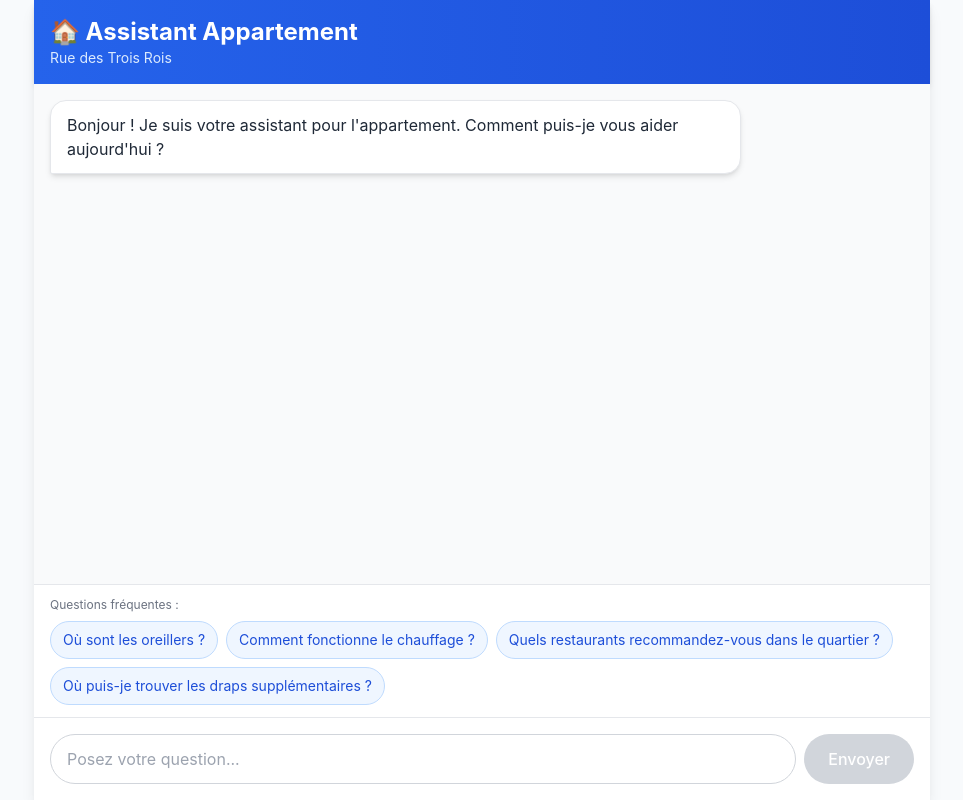
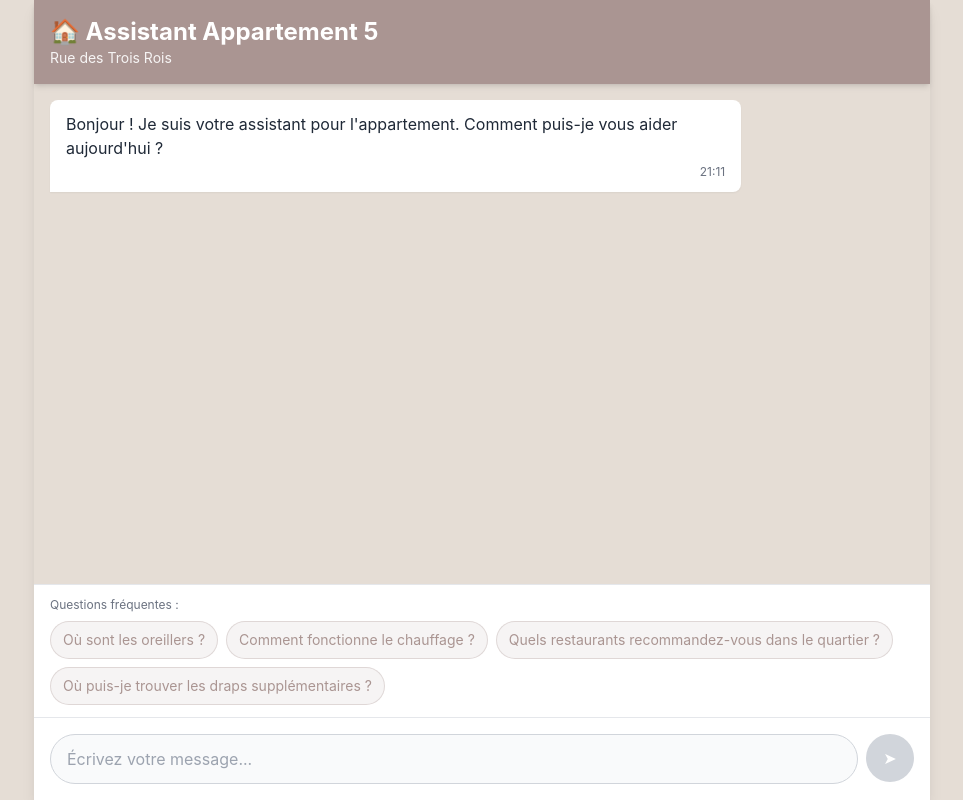
Before and after one commit to Sylvain-bot/chatbot-appt, a Next.js app: page / in a window 1280 px wide. Shown: the whole page, without its empty margins (158-1121 px from the left). Built offline with nearby package versions, Linux system fonts and the light colour scheme.

Commit message:
Style WhatsApp avec couleur #aa9592 + header sticky + titre Appartement 5

```diff
--- a/app/globals.css
+++ b/app/globals.css
@@ -3,10 +3,12 @@
 @tailwind utilities;
 
 :root {
-  --primary-color: #2563eb;
-  --secondary-color: #1e40af;
-  --background-color: #f8fafc;
+  --primary-color: #aa9592;
+  --secondary-color: #8a7572;
+  --background-color: #e5ddd5;
   --text-color: #1e293b;
+  --user-message-bg: #aa9592;
+  --bot-message-bg: #ffffff;
 }
 
 body {
--- a/app/page.tsx
+++ b/app/page.tsx
@@ -77,15 +77,15 @@ export default function Home() {
   ];
 
   return (
-    <div className="flex flex-col h-screen w-full bg-white md:max-w-4xl md:mx-auto md:shadow-lg">
-      {/* Header */}
-      <div className="bg-gradient-to-r from-blue-600 to-blue-700 text-white p-3 sm:p-4 shadow-md flex-shrink-0">
-        <h1 className="text-lg sm:text-xl md:text-2xl font-bold">🏠 Assistant Appartement</h1>
-        <p className="text-xs sm:text-sm text-blue-100">Rue des Trois Rois</p>
+    <div className="flex flex-col h-screen w-full bg-[#e5ddd5] md:max-w-4xl md:mx-auto md:shadow-lg">
+      {/* Header - Sticky */}
+      <div className="sticky top-0 z-10 bg-[#aa9592] text-white p-3 sm:p-4 shadow-md flex-shrink-0">
+        <h1 className="text-lg sm:text-xl md:text-2xl font-bold">🏠 Assistant Appartement 5</h1>
+        <p className="text-xs sm:text-sm opacity-90">Rue des Trois Rois</p>
       </div>
 
       {/* Messages */}
-      <div className="flex-1 overflow-y-auto p-3 sm:p-4 space-y-3 sm:space-y-4 bg-gray-50">
+      <div className="flex-1 overflow-y-auto p-3 sm:p-4 space-y-3 sm:space-y-4 bg-[#e5ddd5]">
         {messages.map((message, index) => (
           <div
             key={index}
@@ -94,25 +94,30 @@ export default function Home() {
             }`}
           >
             <div
-              className={`max-w-[85%] sm:max-w-[80%] rounded-2xl px-3 py-2 sm:px-4 sm:py-3 ${
+              className={`max-w-[85%] sm:max-w-[80%] rounded-lg px-3 py-2 sm:px-4 sm:py-3 ${
                 message.role === 'user'
-                  ? 'bg-blue-600 text-white rounded-br-sm'
-                  : 'bg-white text-gray-800 shadow-md rounded-bl-sm border border-gray-200'
+                  ? 'bg-[#aa9592] text-white rounded-br-none shadow-sm'
+                  : 'bg-white text-gray-800 shadow-sm rounded-bl-none'
               }`}
             >
               <p className="text-sm sm:text-base whitespace-pre-wrap break-words">
                 {message.content}
               </p>
+              <span className={`text-[10px] sm:text-xs mt-1 block ${
+                message.role === 'user' ? 'text-white/70 text-right' : 'text-gray-500 text-right'
+              }`}>
+                {new Date().toLocaleTimeString('fr-FR', { hour: '2-digit', minute: '2-digit' })}
+              </span>
             </div>
           </div>
         ))}
         {isLoading && (
           <div className="flex justify-start">
-            <div className="bg-white text-gray-800 rounded-2xl rounded-bl-sm px-3 py-2 sm:px-4 sm:py-3 shadow-md border border-gray-200">
+            <div className="bg-white text-gray-800 rounded-lg rounded-bl-none px-3 py-2 sm:px-4 sm:py-3 shadow-sm">
               <div className="flex space-x-2">
-                <div className="w-2 h-2 bg-gray-400 rounded-full animate-bounce"></div>
-                <div className="w-2 h-2 bg-gray-400 rounded-full animate-bounce" style={{ animationDelay: '0.1s' }}></div>
-                <div className="w-2 h-2 bg-gray-400 rounded-full animate-bounce" style={{ animationDelay: '0.2s' }}></div>
+                <div className="w-2 h-2 bg-[#aa9592] rounded-full animate-bounce"></div>
+                <div className="w-2 h-2 bg-[#aa9592] rounded-full animate-bounce" style={{ animationDelay: '0.1s' }}></div>
+                <div className="w-2 h-2 bg-[#aa9592] rounded-full animate-bounce" style={{ animationDelay: '0.2s' }}></div>
               </div>
             </div>
           </div>
@@ -129,7 +134,7 @@ export default function Home() {
               <button
                 key={index}
                 onClick={() => setInput(question)}
-                className="text-xs sm:text-sm bg-blue-50 hover:bg-blue-100 active:bg-blue-200 text-blue-700 px-2.5 py-1.5 sm:px-3 sm:py-2 rounded-full border border-blue-200 transition-colors touch-manipulation"
+                className="text-xs sm:text-sm bg-[#aa9592]/10 hover:bg-[#aa9592]/20 active:bg-[#aa9592]/30 text-[#aa9592] px-2.5 py-1.5 sm:px-3 sm:py-2 rounded-full border border-[#aa9592]/30 transition-colors touch-manipulation"
               >
                 {question}
               </button>
@@ -145,16 +150,16 @@ export default function Home() {
             type="text"
             value={input}
             onChange={(e) => setInput(e.target.value)}
-            placeholder="Posez votre question..."
-            className="flex-1 px-3 py-2.5 sm:px-4 sm:py-3 text-sm sm:text-base border border-gray-300 rounded-full focus:outline-none focus:ring-2 focus:ring-blue-500 focus:border-transparent text-gray-800"
+            placeholder="Écrivez votre message..."
+            className="flex-1 px-4 py-2.5 sm:px-4 sm:py-3 text-sm sm:text-base border border-gray-300 rounded-full focus:outline-none focus:ring-2 focus:ring-[#aa9592] focus:border-transparent text-gray-800 bg-gray-50"
             disabled={isLoading}
           />
           <button
             type="submit"
             disabled={isLoading || !input.trim()}
-            className="bg-blue-600 hover:bg-blue-700 active:bg-blue-800 text-white px-4 sm:px-6 py-2.5 sm:py-3 text-sm sm:text-base rounded-full font-medium disabled:bg-gray-300 disabled:cursor-not-allowed transition-colors touch-manipulation flex-shrink-0"
+            className="bg-[#aa9592] hover:bg-[#8a7572] active:bg-[#6a5552] text-white p-2.5 sm:p-3 rounded-full font-medium disabled:bg-gray-300 disabled:cursor-not-allowed transition-colors touch-manipulation flex-shrink-0 w-10 h-10 sm:w-12 sm:h-12 flex items-center justify-center"
           >
-            {isLoading ? '...' : 'Envoyer'}
+            {isLoading ? '...' : '➤'}
           </button>
         </div>
       </form>
```
Also changed, not shown: app5.txt.
